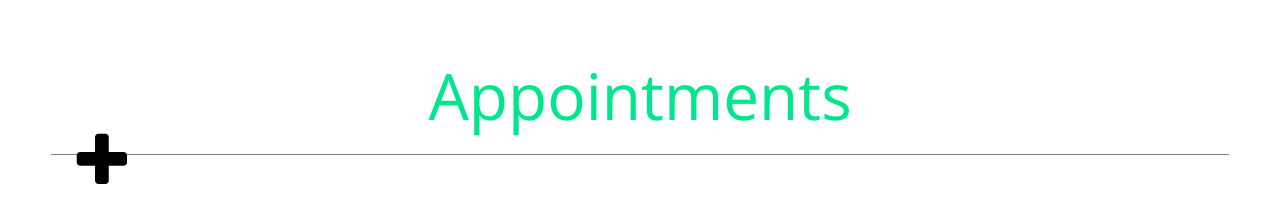
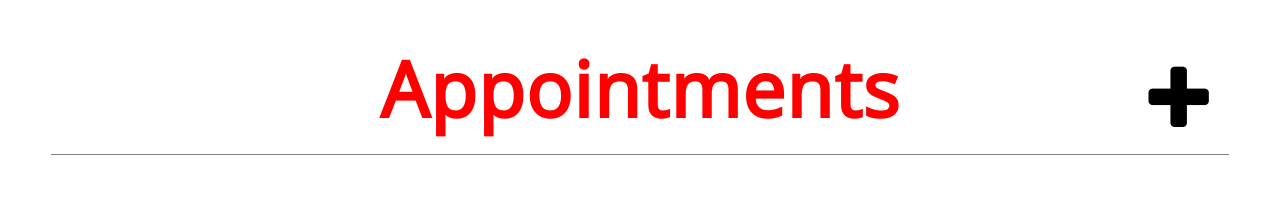
Before and after one commit to AllisSmith/AppointmentsApp, a plain HTML site: page index.html in a window 1280 px wide. Drawn offline with nearby package versions, Linux system fonts and the light colour scheme.

Commit message:
finish header styling

```diff
--- a/assets/css/styles.css
+++ b/assets/css/styles.css
@@ -12,21 +12,27 @@
 /*styling for header*/
 
 .indexHeader {
+  font-size: 4em;
   position: relative;
-  /*align-content: center;*/
   text-align: center;
-  padding-top: 1em;
+  padding-top: .8em;
   padding-right: .4em;
   padding-left: .4em;
   padding-bottom: .4em;
-  font-size: 4em;
   border-bottom: solid 1px grey;
 }
 
 .indexTitle {
-  color: #00e68a;
+  font-size: 1.2em;
+  color: red;
+  font-weight: bolder;
+  letter-spacing: 1px;
+  display: inline-block;
 }
 
 .indexIconDiv {
   position: absolute;
+  top: 60px;
+  right: 20px;
+  font-size: 1.2em;
 }
```
